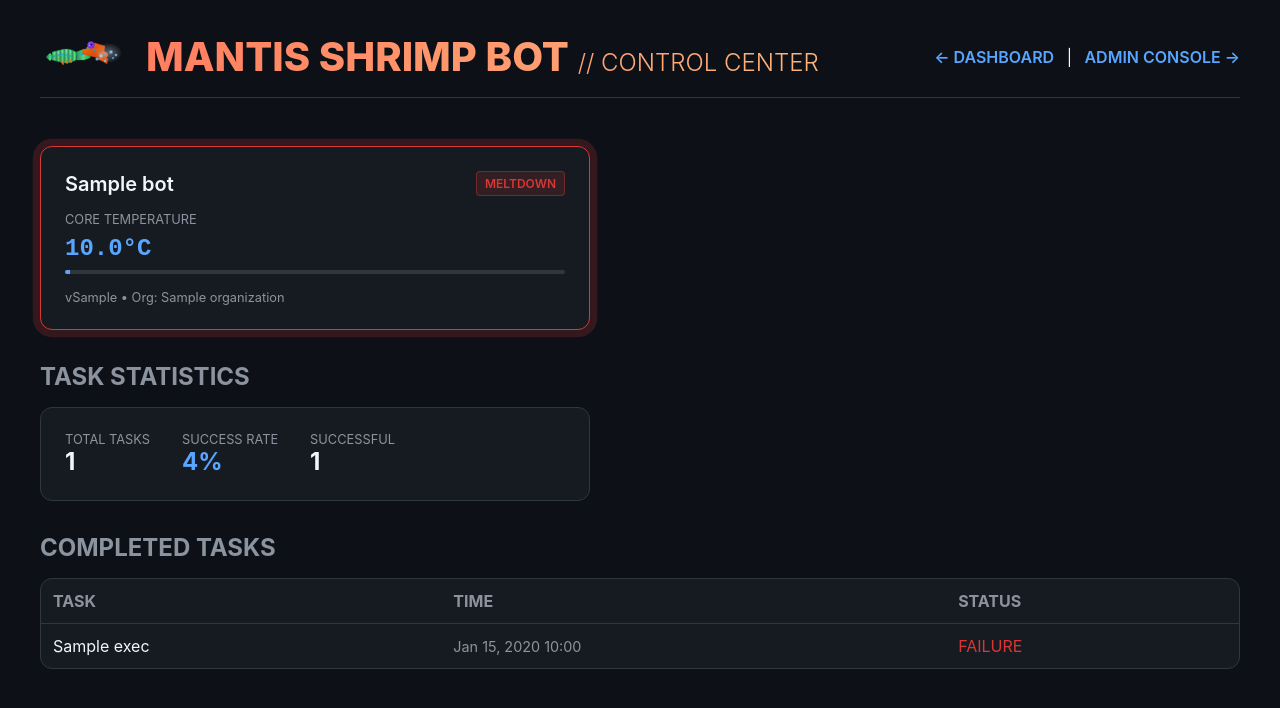
After one commit to ebbeelsborg/mantis-shrimp-bot, a Django app: template templates/bot_detail.html in a window 1280 px wide. The commit adds this page. Shown: the top 708 px of the page. Run offline with Django 4.2, Linux system fonts and the light colour scheme; the template is opened without the code that fills it: most values are stand-ins (such as "Sample title", 1, 10 or a date in 2020); parts of the project's set-up code (start-up, migrations or seed data) failed here and were passed over.

Commit message:
Add bot detail page, clickable cards, and animated mantis shrimp logo
- Bot detail page with card info, task list, and success rate
- Clickable bot cards linking to /bots/<id>/
- Peacock mantis shrimp logo with purple eyes, leopard spots
- Animated claws and boiling water effect

```diff
--- a/apps/dashboard/urls.py
+++ b/apps/dashboard/urls.py
@@ -1,6 +1,7 @@
 from django.urls import path
-from .views import DashboardView
+from .views import DashboardView, BotDetailView
 
 urlpatterns = [
     path('', DashboardView.as_view(), name='dashboard'),
+    path('bots/<str:bot_id>/', BotDetailView.as_view(), name='bot_detail'),
 ]
--- a/static/style.css
+++ b/static/style.css
@@ -59,6 +59,11 @@ h1 {
 .card:hover {
     transform: translateY(-2px);
     box-shadow: 0 4px 20px rgba(0, 0, 0, 0.5);
+}
+
+a.card {
+    display: block;
+    cursor: pointer;
 }
 
 .card-header {
--- /dev/null
+++ b/templates/bot_detail.html
@@ -0,0 +1,101 @@
+<!DOCTYPE html>
+<html lang="en">
+
+<head>
+    <meta charset="UTF-8">
+    <meta name="viewport" content="width=device-width, initial-scale=1.0">
+    <title>{{ bot.name }} — Mantis Shrimp Bot Control Center</title>
+    <link rel="stylesheet" href="/static/style.css">
+</head>
+
+<body>
+    <div class="container">
+        <header>
+            <div style="display: flex; align-items: center; gap: 1rem;">
+                <img src="/static/logo.svg" alt="Mantis Shrimp" style="height: 44px; width: 90px;" />
+                <h1>MANTIS SHRIMP BOT <span style="font-weight: 300; font-size: 1.5rem; color: var(--text-secondary);">// CONTROL
+                        CENTER</span></h1>
+            </div>
+            <div>
+                <a href="/" style="color: var(--accent-blue); text-decoration: none; font-weight: 600;">&larr; DASHBOARD</a>
+                <span style="margin: 0 0.5rem;">|</span>
+                <a href="/admin" style="color: var(--accent-blue); text-decoration: none; font-weight: 600;">ADMIN CONSOLE &rarr;</a>
+            </div>
+        </header>
+
+        <main>
+            <div class="card {% if bot.status == 'MELTDOWN' %}meltdown-active{% endif %}" style="max-width: 500px;">
+                <div class="card-header">
+                    <span class="bot-name">{{ bot.name }}</span>
+                    <span class="status-badge status-{{ bot.status }}">{{ bot.status }}</span>
+                </div>
+                <div style="margin-top: 1rem;">
+                    <div style="font-size: 0.8rem; color: var(--text-secondary); margin-bottom: 0.5rem;">CORE TEMPERATURE</div>
+                    <div class="bot-temp" style="color: {% if bot.temperature >= 800 %}var(--accent-red){% elif bot.temperature >= 500 %}var(--accent-orange){% else %}var(--accent-blue){% endif %}">
+                        {{ bot.temperature|floatformat:1 }}°C
+                    </div>
+                    <div style="height: 4px; background: #30363d; margin-top: 0.5rem; border-radius: 2px; overflow: hidden;">
+                        <div style="width: {% if bot.temperature >= 1000 %}100{% else %}{% widthratio bot.temperature 10 1 %}{% endif %}%; height: 100%; background-color: {% if bot.temperature >= 800 %}var(--accent-red){% elif bot.temperature >= 500 %}var(--accent-orange){% else %}var(--accent-blue){% endif %};"></div>
+                    </div>
+                </div>
+                <div style="margin-top: 1rem; font-size: 0.8rem; color: var(--text-secondary);">
+                    v{{ bot.model_version }} • Org: {{ bot.organization.name }}
+                </div>
+            </div>
+
+            <section class="feed-section" style="margin-top: 2rem;">
+                <h2>TASK STATISTICS</h2>
+                <div class="card" style="max-width: 500px;">
+                    <div style="display: flex; gap: 2rem; flex-wrap: wrap;">
+                        <div>
+                            <div style="font-size: 0.8rem; color: var(--text-secondary);">TOTAL TASKS</div>
+                            <div style="font-size: 1.5rem; font-weight: 700;">{{ total_tasks }}</div>
+                        </div>
+                        <div>
+                            <div style="font-size: 0.8rem; color: var(--text-secondary);">SUCCESS RATE</div>
+                            <div style="font-size: 1.5rem; font-weight: 700; color: var(--accent-blue);">{{ success_rate }}%</div>
+                        </div>
+                        <div>
+                            <div style="font-size: 0.8rem; color: var(--text-secondary);">SUCCESSFUL</div>
+                            <div style="font-size: 1.5rem; font-weight: 700;">{{ success_count }}</div>
+                        </div>
+                    </div>
+                </div>
+            </section>
+
+            <section class="feed-section" style="margin-top: 2rem;">
+                <h2>COMPLETED TASKS</h2>
+                <div class="card" style="padding: 0;">
+                    <table>
+                        <thead>
+                            <tr>
+                                <th>TASK</th>
+                                <th>TIME</th>
+                                <th>STATUS</th>
+                            </tr>
+                        </thead>
+                        <tbody>
+                            {% for exec in executions %}
+                            <tr>
+                                <td>{{ exec.task_name }}</td>
+                                <td style="color: var(--text-secondary); font-size: 0.9em;">{{ exec.started_at|date:"M d, Y H:i" }}</td>
+                                <td>
+                                    <span style="color: {% if exec.success %}var(--accent-blue){% else %}var(--accent-red){% endif %}">
+                                        {% if exec.success %}SUCCESS{% else %}FAILURE{% endif %}
+                                    </span>
+                                </td>
+                            </tr>
+                            {% empty %}
+                            <tr>
+                                <td colspan="3" style="padding: 2rem; color: var(--text-secondary);">No completed tasks yet.</td>
+                            </tr>
+                            {% endfor %}
+                        </tbody>
+                    </table>
+                </div>
+            </section>
+        </main>
+    </div>
+</body>
+
+</html>
```
Also changed, not shown: apps/dashboard/views.py (+25 -0 lines), templates/dashboard.html (+7 -4 lines), static/logo.svg (added).
